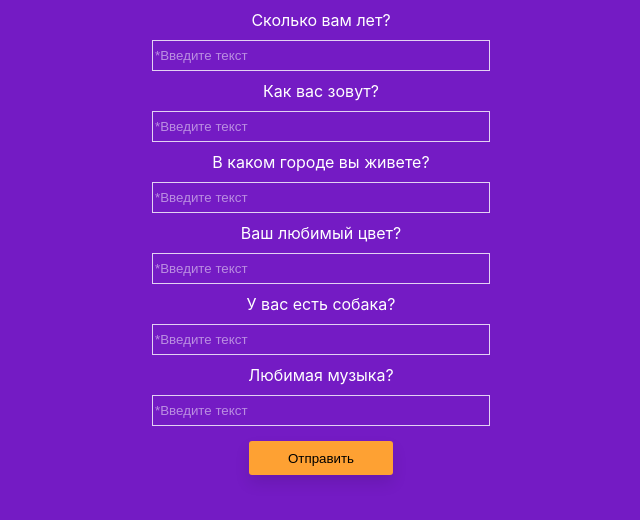
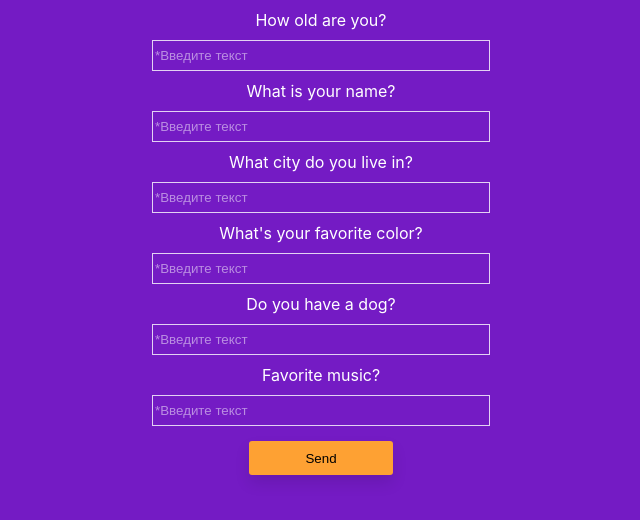
Before and after one commit to Pro200Hummer/question-answer-test, a React (Create React App) app: page / in a window 1280 px wide. Shown: the top 520 px of the page, without its empty margins (319-959 px from the left). Built offline with nearby package versions, Linux system fonts and the light colour scheme.

Commit message:
Change data language

```diff
--- a/src/App.tsx
+++ b/src/App.tsx
@@ -36,7 +36,7 @@ export const App = () => {
 
                 })}
             </div>
-            <button onClick={onClickHandler} className={style.btnSend}>Отправить</button>
+            <button onClick={onClickHandler} className={style.btnSend}>Send</button>
         </div>
     )
 };
--- a/src/state/data.json
+++ b/src/state/data.json
@@ -1,10 +1,10 @@
 {
   "data": [
-    {"question": "Сколько вам лет?", "id": 1},
-    {"question": "Как вас зовут?", "id": 2},
-    {"question": "В каком городе вы живете?", "id": 3},
-    {"question": "Ваш любимый цвет?", "id": 4},
-    {"question": "У вас есть собака?", "id": 5},
-    {"question": "Любимая музыка?", "id": 6}
+    {"question": "How old are you?", "id": 1},
+    {"question": "What is your name?", "id": 2},
+    {"question": "What city do you live in?", "id": 3},
+    {"question": "What's your favorite color?", "id": 4},
+    {"question": "Do you have a dog?", "id": 5},
+    {"question": "Favorite music?", "id": 6}
   ]
 }
```
